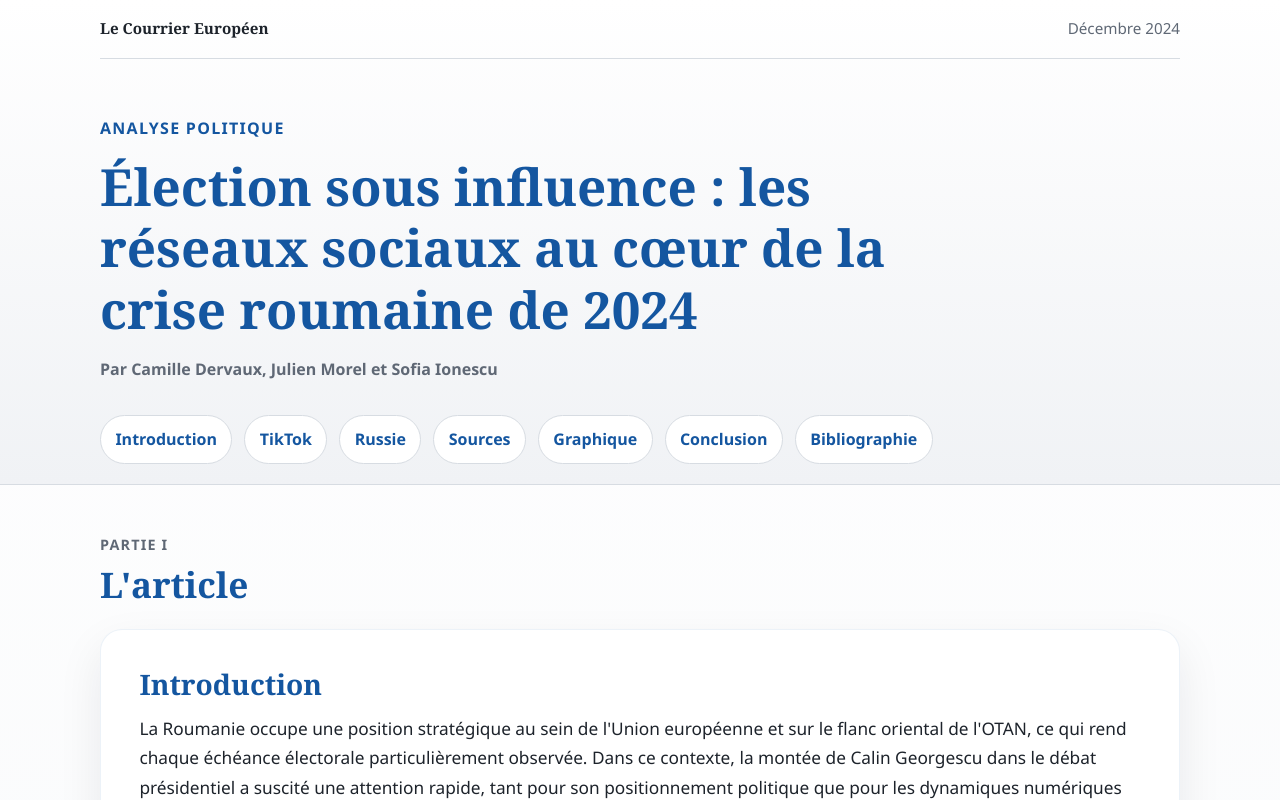
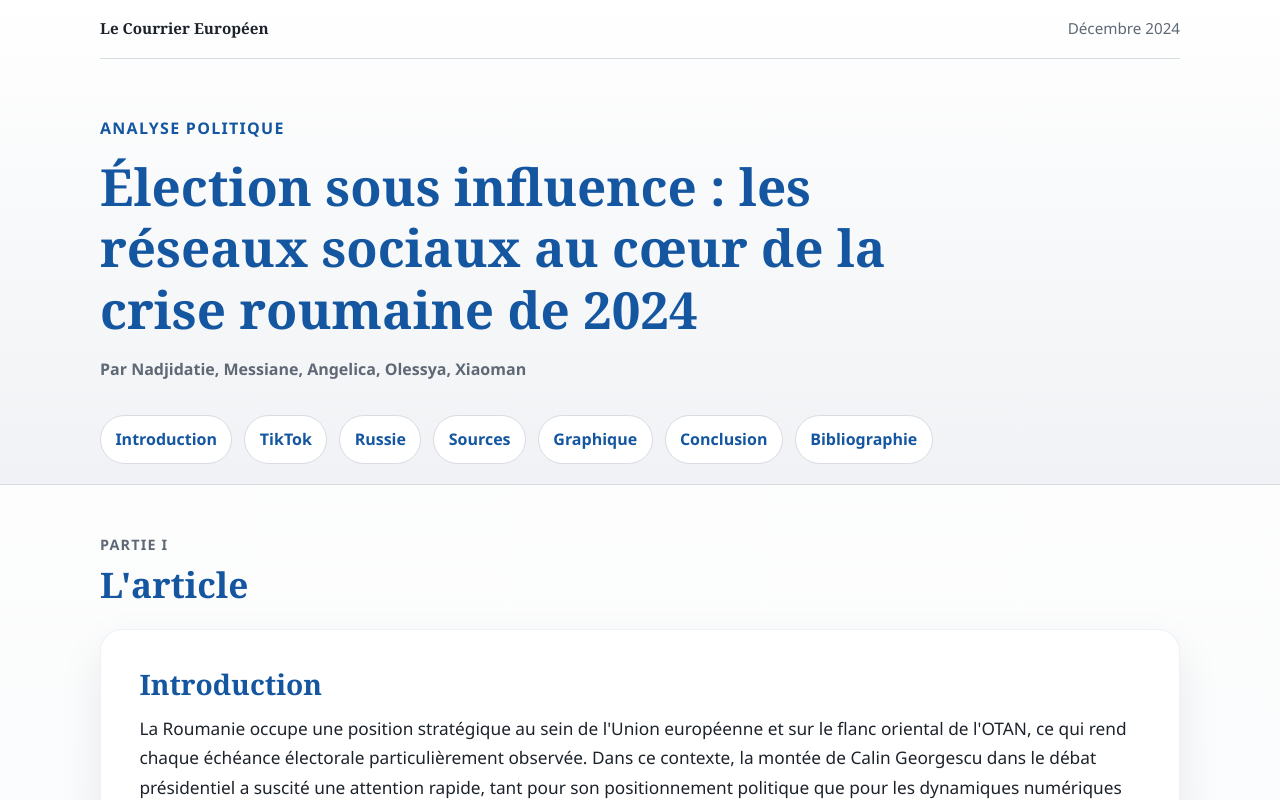
Before and after one commit to Nadjidatie/Article_roumanie, a plain HTML site: page index.html in a window 1280 px wide. Shown: the top 800 px of the page. Drawn offline with Linux system fonts and the light colour scheme.

Commit message:
ajout de des noms

```diff
--- a/index.html
+++ b/index.html
@@ -16,7 +16,7 @@
       <div class="hero-text">
         <p class="kicker">Analyse politique</p>
         <h1>Élection sous influence : les réseaux sociaux au cœur de la crise roumaine de 2024</h1>
-        <p class="authors">Par Camille Dervaux, Julien Morel et Sofia Ionescu</p>
+        <p class="authors">Par Nadjidatie, Messiane, Angelica, Olessya, Xiaoman</p>
       </div>
     </div>
     <nav class="main-nav" aria-label="Navigation de l'article">
```
